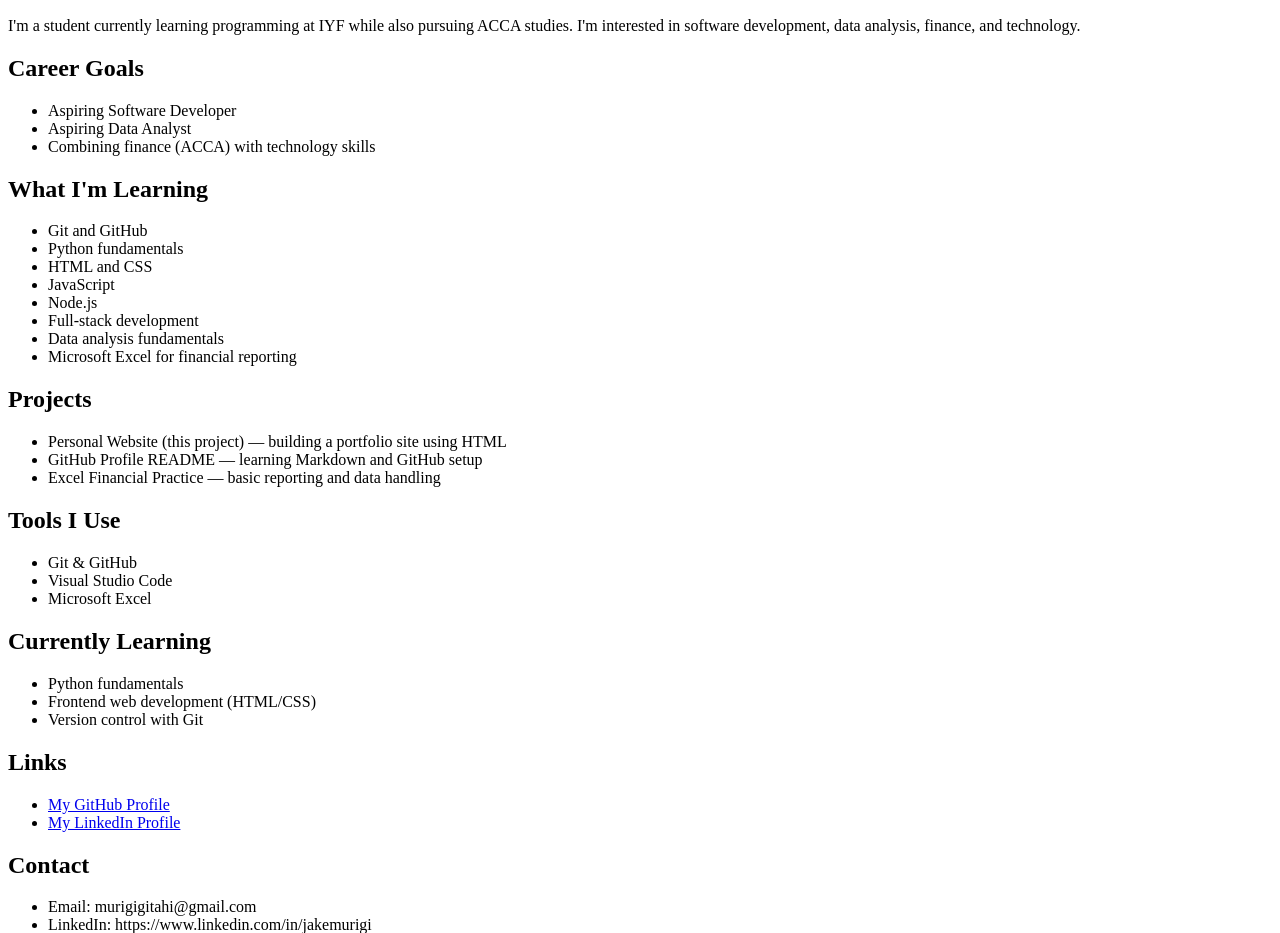
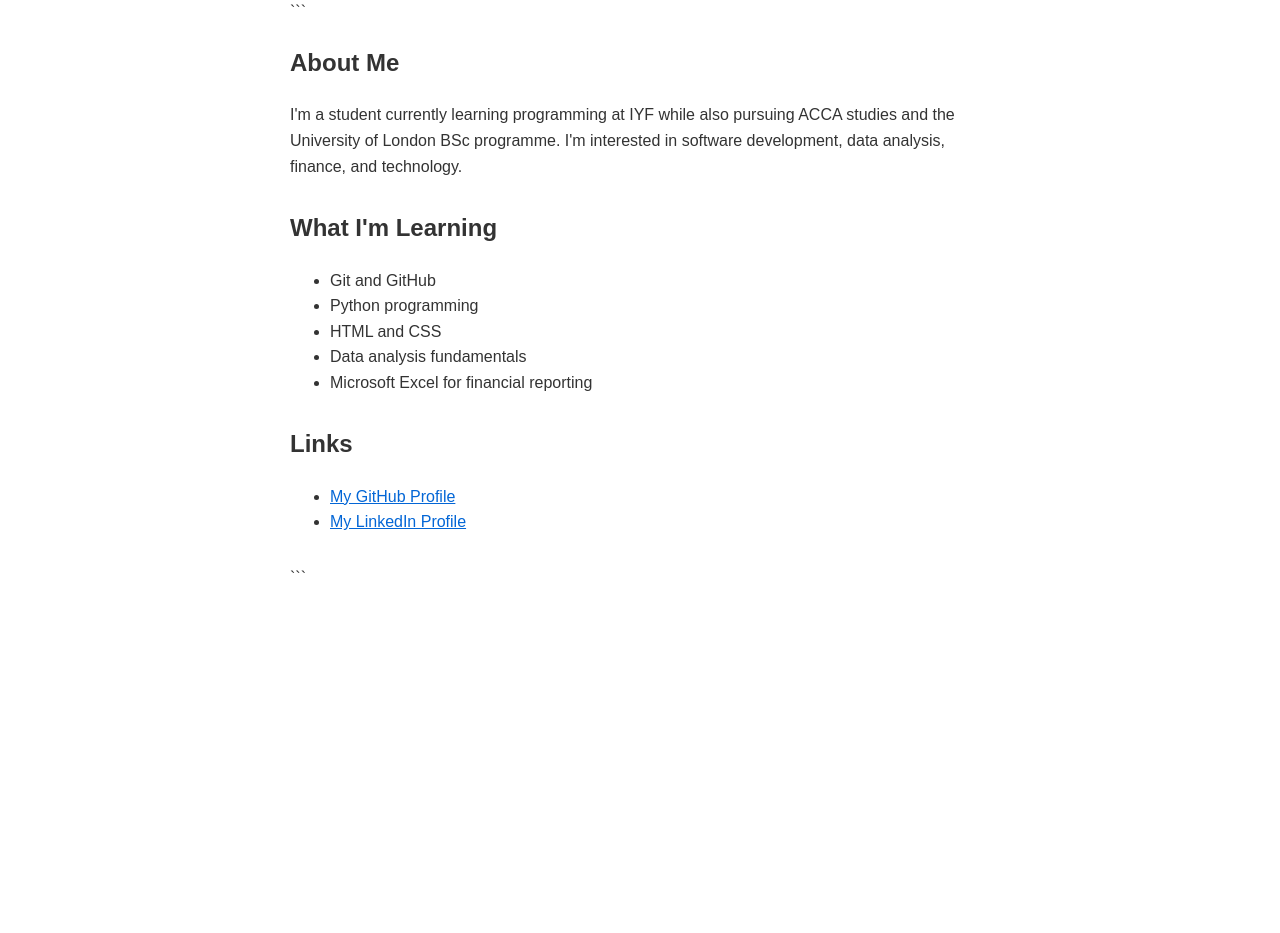
Before and after one commit to JakeGitahi/JakeGitahi.github.io, a plain HTML site: page index.html in a window 1280 px wide. Shown: the part 136-1069 px from the top of the page. After the commit the page ends 800 px from the top, so only its background shows below. Drawn offline with Linux system fonts and the light colour scheme.

Commit message:
Revise personal site content and structure
Updated personal information and removed sections on career goals, projects, tools, and currently learning topics.

````diff
--- a/index.html
+++ b/index.html
@@ -1,61 +1,51 @@
+<!DOCTYPE html>
+
+<html lang="en">
+<head>
+    <meta charset="UTF-8">
+    <meta name="viewport" content="width=device-width, initial-scale=1.0">
+    <title>Jake Gitahi - Personal Site</title>
+    <style>
+        body {
+            font-family: Arial, sans-serif;
+            max-width: 700px;
+            margin: 50px auto;
+            padding: 0 20px;
+            line-height: 1.6;
+            color: #333;
+        }
+        h1 {
+            border-bottom: 2px solid #0366d6;
+            padding-bottom: 10px;
+        }
+        a {
+            color: #0366d6;
+        }
+        .section {
+            margin-bottom: 30px;
+        }
+    </style>
+</head>
+<body>
+    <h1>Welcome! I'm Jake Gitahi</h1>
+
 ```
-<h1>Welcome! I'm Jake Gitahi</h1>
-
 <div class="section">
     <h2>About Me</h2>
     <p>
-        I'm a student currently learning programming at IYF while also pursuing ACCA studies.
+        I'm a student currently learning programming at IYF while also pursuing ACCA studies and the University of London BSc programme.
         I'm interested in software development, data analysis, finance, and technology.
     </p>
-</div>
-
-<div class="section">
-    <h2>Career Goals</h2>
-    <ul>
-        <li>Aspiring Software Developer</li>
-        <li>Aspiring Data Analyst</li>
-        <li>Combining finance (ACCA) with technology skills</li>
-    </ul>
 </div>
 
 <div class="section">
     <h2>What I'm Learning</h2>
     <ul>
         <li>Git and GitHub</li>
-        <li>Python fundamentals</li>
+        <li>Python programming</li>
         <li>HTML and CSS</li>
-        <li>JavaScript</li>
-        <li>Node.js</li>
-        <li>Full-stack development</li>
         <li>Data analysis fundamentals</li>
         <li>Microsoft Excel for financial reporting</li>
-    </ul>
-</div>
-
-<div class="section">
-    <h2>Projects</h2>
-    <ul>
-        <li>Personal Website (this project) — building a portfolio site using HTML</li>
-        <li>GitHub Profile README — learning Markdown and GitHub setup</li>
-        <li>Excel Financial Practice — basic reporting and data handling</li>
-    </ul>
-</div>
-
-<div class="section">
-    <h2>Tools I Use</h2>
-    <ul>
-        <li>Git & GitHub</li>
-        <li>Visual Studio Code</li>
-        <li>Microsoft Excel</li>
-    </ul>
-</div>
-
-<div class="section">
-    <h2>Currently Learning</h2>
-    <ul>
-        <li>Python fundamentals</li>
-        <li>Frontend web development (HTML/CSS)</li>
-        <li>Version control with Git</li>
     </ul>
 </div>
 
@@ -66,12 +56,7 @@
         <li><a href="https://www.linkedin.com/in/jakemurigi">My LinkedIn Profile</a></li>
     </ul>
 </div>
+```
 
-<div class="section">
-    <h2>Contact</h2>
-    <ul>
-        <li>Email: murigigitahi@gmail.com</li>
-        <li>LinkedIn: https://www.linkedin.com/in/jakemurigi</li>
-    </ul>
-</div>
-```
+</body>
+</html>
````
